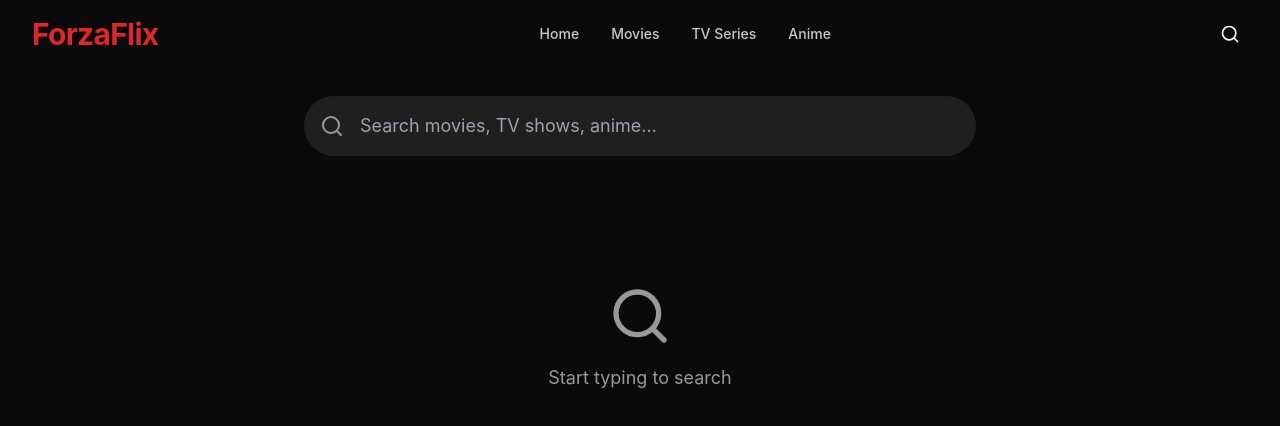
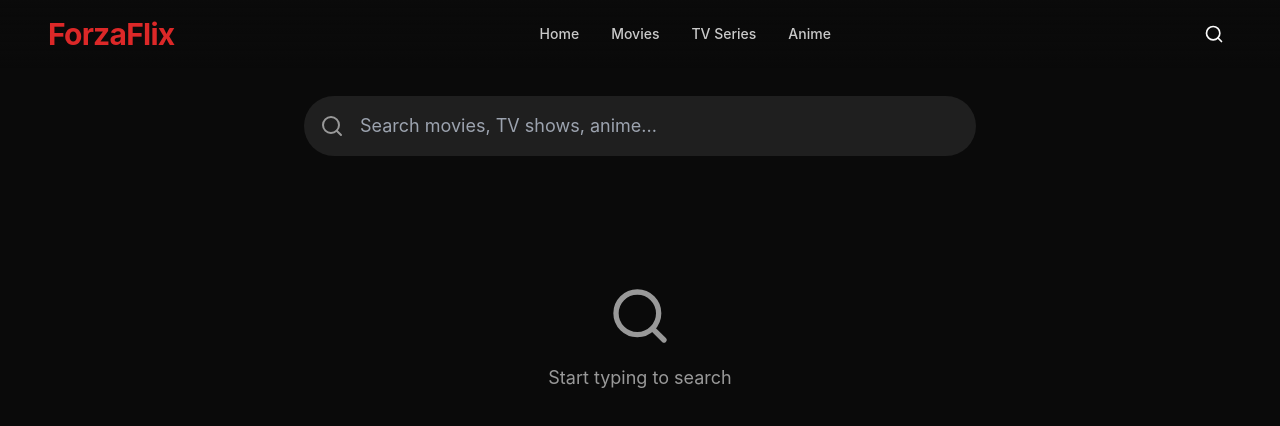
Before and after one commit to forzayt/ForzaFlix, a React (Vite) app: page /search in a window 1280 px wide. Shown: the top 426 px of the page. Built offline with nearby package versions, Linux system fonts and the light colour scheme; the HTML template or start-up script is replaced by a standard one.

Commit message:
style(components): adjust padding and layout in HeroSection and Navbar
- Change padding values from md:px-8 to md:px-12 for better spacing consistency
- Remove max-width constraints and center alignment for more flexible layouts
- Add text-left alignment to HeroSection content for better readability

```diff
--- a/src/components/HeroSection.tsx
+++ b/src/components/HeroSection.tsx
@@ -30,8 +30,8 @@ const HeroSection = ({ item, type }: HeroSectionProps) => {
 
       {/* Content */}
       <div className="absolute inset-0 flex items-end pb-24 md:pb-32">
-        <div className="max-w-7xl mx-auto px-4 md:px-8 w-full">
-          <div className="max-w-2xl space-y-4 animate-fade-in">
+        <div className="px-4 md:px-12 w-full">
+          <div className="max-w-2xl space-y-4 animate-fade-in text-left">
             {/* Title */}
             <h1 className="text-4xl md:text-6xl font-bold text-shadow">{title}</h1>
 
--- a/src/components/Navbar.tsx
+++ b/src/components/Navbar.tsx
@@ -40,11 +40,11 @@ const Navbar = () => {
   return (
     <nav
       className={cn(
-        'fixed top-0 left-0 right-0 z-50 transition-all duration-300 px-4 md:px-8 py-4',
+        'fixed top-0 left-0 right-0 z-50 transition-all duration-300 px-4 md:px-12 py-4',
         isScrolled ? 'bg-background/95 backdrop-blur-md shadow-lg' : 'bg-gradient-to-b from-background/80 to-transparent'
       )}
     >
-      <div className="max-w-7xl mx-auto flex items-center justify-between">
+      <div className="flex items-center justify-between">
         {/* Logo */}
         <Link to="/" className="flex items-center gap-2">
           <span className="text-2xl md:text-3xl font-bold text-primary tracking-tight">
```
